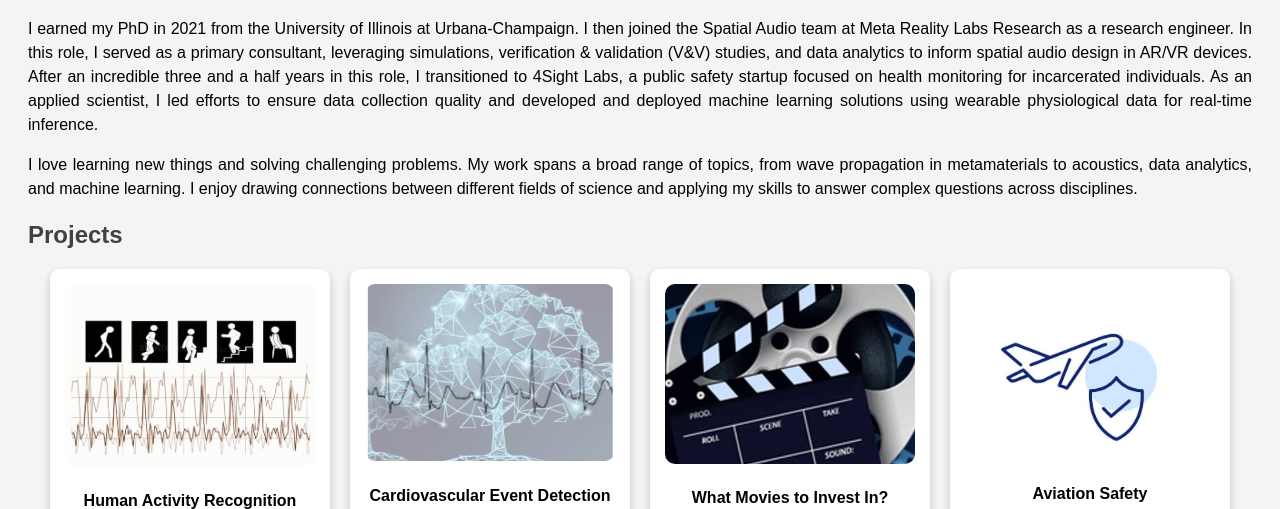
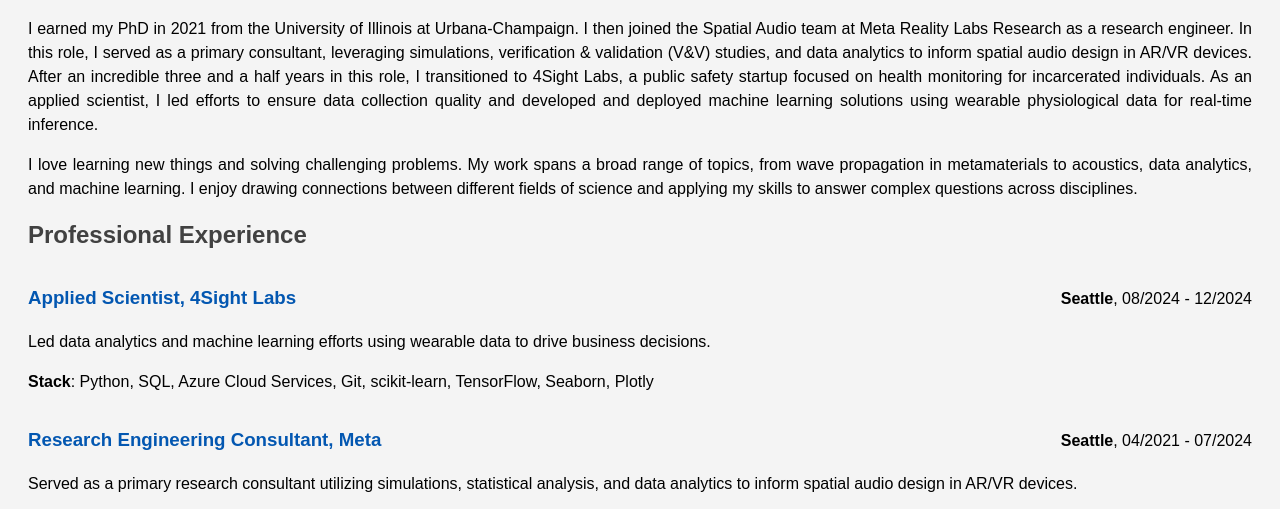
Before and after one commit to setare92-ha/setare92-ha.github.io, a plain HTML site: page index.html in a window 1280 px wide. Shown: the part 259-768 px from the top of the page. Drawn offline with Linux system fonts and the light colour scheme.

Commit message:
added professional experience

```diff
--- a/index.html
+++ b/index.html
@@ -31,6 +31,25 @@
       margin-left: 20px; /* Add some left margin for better spacing */
       color: #202020d8;
     }
+    h3 {
+      text-align: left; /* Align headings to the left */
+      margin-left: 20px; /* Add some left margin for better spacing */
+      margin-bottom: 5px;
+      color: #0357b1;
+    }
+    .job-entry {
+      display: flex;
+      justify-content: space-between; /* Pushes items to left & right */
+      align-items: baseline; /* Keeps text aligned properly */
+      width: 100%; /* Ensures it takes full width */
+    }
+
+  .job-date {
+      text-align: right; /* Right-aligns the date & location */
+      margin-right: 20px;
+      min-width: 200px; /* Adjust width as needed */
+    }
+
     p {
       text-align: justify;
       margin-left: 20px; /* Same as h1 to align properly */
@@ -103,7 +122,28 @@
   <p>I love learning new things and solving challenging problems. My work spans a broad range of topics, from wave
     propagation in metamaterials to acoustics, data analytics, and machine learning. I enjoy drawing connections
     between different fields of science and applying my skills to answer complex questions across disciplines.</p>
-  <h2> Projects </h2>
+
+    <h2> Professional Experience</h2>
+    <div class="job-entry">
+      <h3>Applied Scientist, 4Sight Labs</h3>
+      <div class="job-date">
+          <b>Seattle</b>, 08/2024 - 12/2024
+      </div>
+    </div>
+    <p align="left"> Led data analytics and machine learning efforts using wearable data to drive business decisions. </p>
+    <p align="left"> <b>Stack</b>: Python, SQL, Azure Cloud Services, Git, scikit-learn, TensorFlow, Seaborn, Plotly </p>
+
+    <div class="job-entry">
+      <h3>Research Engineering Consultant, Meta</h3>
+      <div class="job-date">
+          <b>Seattle</b>, 04/2021 - 07/2024
+      </div>
+    </div>
+    <p align="left"> Served as a primary research consultant utilizing simulations, statistical analysis, and data analytics
+      to inform spatial audio design in AR/VR devices.
+    <p align="left"> <b>Stack</b>: Python, Mercurial, Linux, MATLAB, Unity, C++, Docker </p>
+
+  <h2> Personal Projects </h2>
   <div class="projects">
     <div class="project">
       <img src="project1-image.png" alt="Project 1">
```
